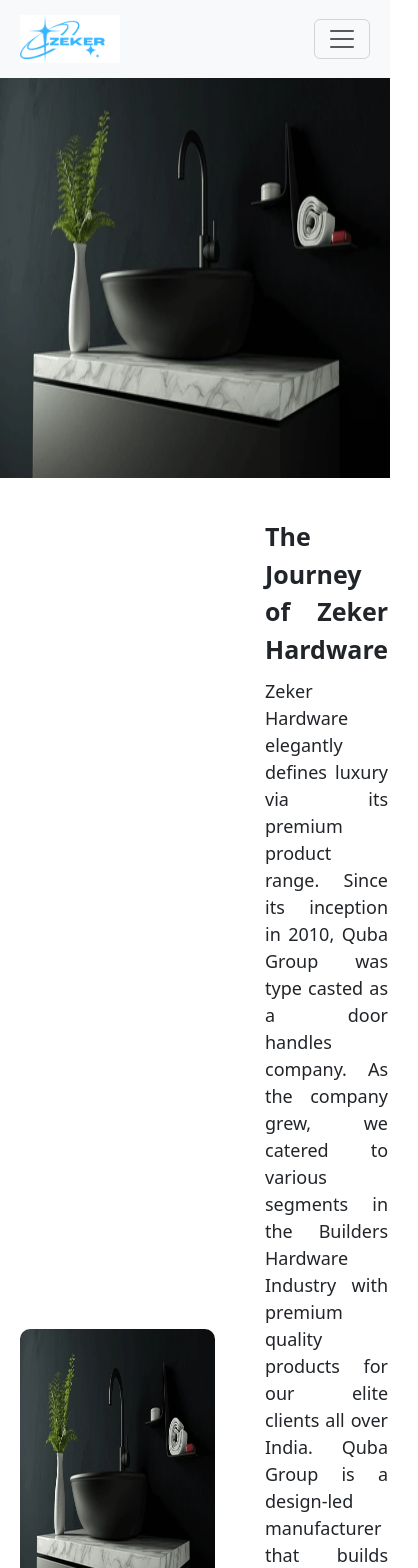
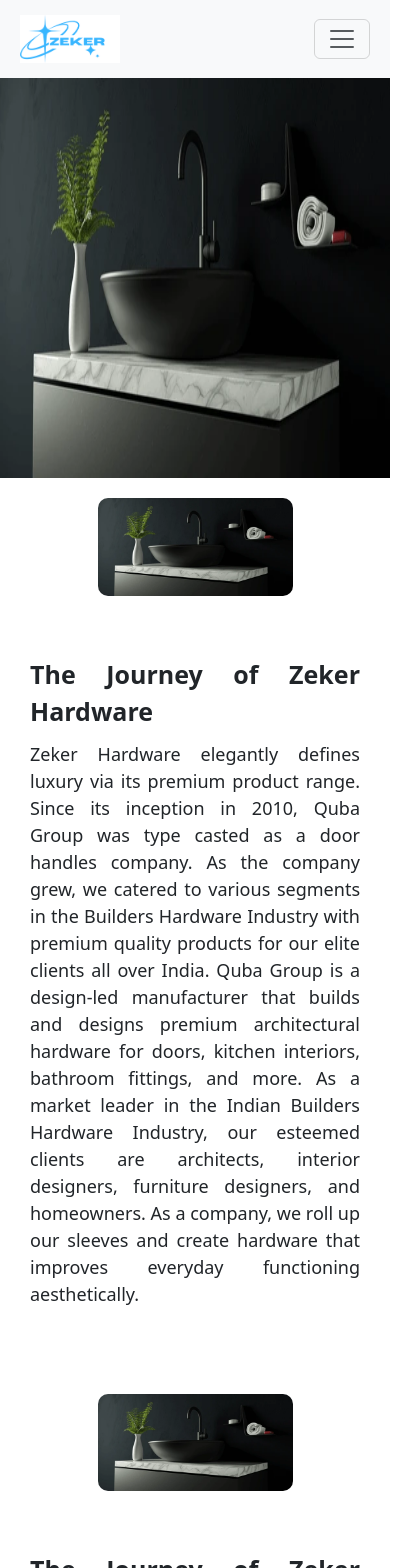
Before and after one commit to gulshan-ara/hardware_website, a React (Create React App) app: page /hardware_website/about-us in a window 390 px wide. Shown: the top 1568 px of the page, 418 px wide, since content can reach past the window. Built offline with nearby package versions, Linux system fonts and the light colour scheme.

Commit message:
Added responsiveness

```diff
--- a/src/pages/about.jsx
+++ b/src/pages/about.jsx
@@ -8,6 +8,9 @@
 	grid-gap: 10px;
 	width: 40%;
 	margin: auto;
+	@media (max-width: 768px) {
+		grid-template-columns: 1fr;
+	}
 `;
 
 const Row = styled.div`
@@ -15,6 +18,9 @@
 	flex-direction: ${(props) => (props.reverse ? "row-reverse" : "row")};
 	align-items: center;
 	margin-bottom: 20px;
+	@media (max-width: 768px) {
+		flex-direction: column;
+	}
 `;
 
 const TextContainer = styled.div`
```
